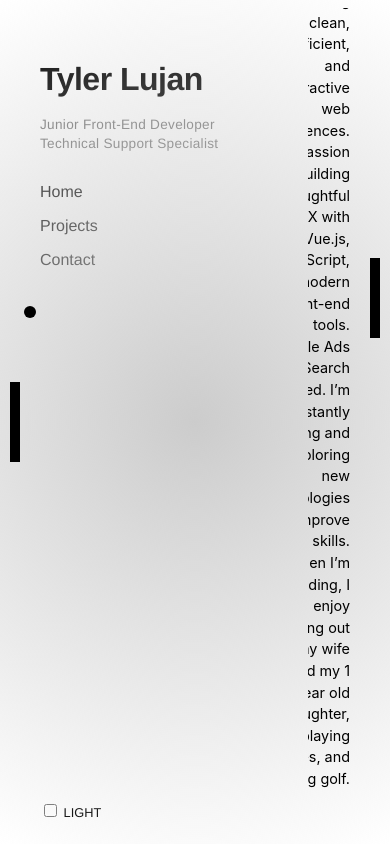
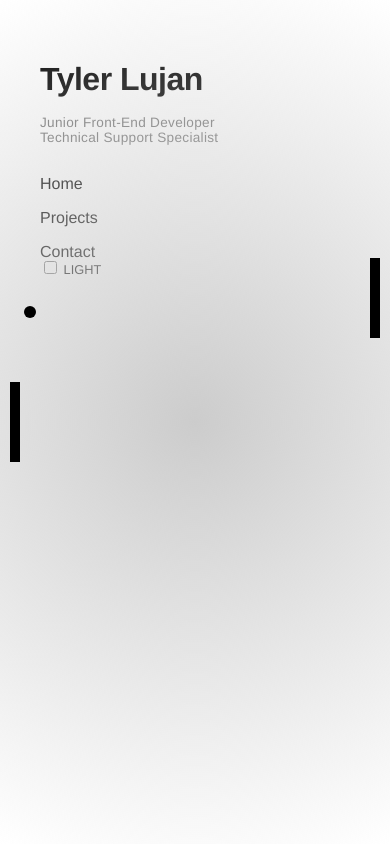
Before and after one commit to t-lujan/tyler-portfolio, a Vue app: page / in a window 390 px wide. Shown: the top 856 px of the page. Built offline with nearby package versions, Linux system fonts and the light colour scheme; a web font is replaced by a local one.

Commit message:
Mobile layout fixes: collapse sidebar, box-sizing, theme toggle tweak

```diff
--- a/src/App.vue
+++ b/src/App.vue
@@ -1,6 +1,7 @@
 <template>
-  <div :class="theme" class="app">
+  <div class="app">
     <div :class="['grid', { 'mobile-grid': isMobile && route.name !== 'Home' }]">
+      <!-- ───────────── LEFT (sidebar / header) ───────────── -->
       <div class="left">
         <h1>Tyler Lujan</h1>
         <p class="role">
@@ -15,6 +16,7 @@
             <li><router-link to="/contact">Contact</router-link></li>
           </ul>
         </nav>
+
         <div class="theme-toggle">
           <label>
             <input type="checkbox" v-model="isDark" />
@@ -23,6 +25,7 @@
         </div>
       </div>
 
+      <!-- ───────────── RIGHT (page outlet) ───────────── -->
       <div class="right">
         <router-view />
       </div>
@@ -31,53 +34,77 @@
 </template>
 
 <script setup>
-import { ref, watch } from 'vue'
+import { ref, watch, onMounted, onBeforeUnmount } from 'vue'
 import { useRoute } from 'vue-router'
 
+/* ── routing ── */
 const route = useRoute()
 
+/* ── dark / light toggle ── */
 const isDark = ref(false)
-const theme = ref('light')
 watch(isDark, () => {
-  theme.value = isDark.value ? 'dark' : 'light'
-  document.body.className = theme.value
+  // preserve any existing body classes
+  document.body.classList.toggle('dark', isDark.value)
 })
 
-const isMobile = /Mobi|Android|iPhone|iPad/i.test(navigator.userAgent)
+/* ── mobile detection (live) ── */
+const isMobile = ref(false)
+function checkMobile () {
+  isMobile.value =
+    /Mobi|Android|iPhone|iPad/i.test(navigator.userAgent) ||
+    window.innerWidth <= 768
+}
+
+onMounted(() => {
+  checkMobile()
+  window.addEventListener('resize', checkMobile)
+})
+onBeforeUnmount(() => window.removeEventListener('resize', checkMobile))
 </script>
 
 <style scoped>
+/* ═══════════════════════════════════════════════════════ */
+/*  GLOBAL / RESET  */
+/* ═══════════════════════════════════════════════════════ */
+*, *::before, *::after {
+  box-sizing: border-box;
+}
 
-html, body {
+html,
+body {
   margin: 0;
   padding: 0;
   height: 100%;
   width: 100%;
-  overflow-x: hidden; /* 🔧 prevent horizontal scroll */
-  box-sizing: border-box;
+  overflow-x: hidden;   /* stop rogue horizontal scroll */
 }
 
+/* ═══════════════════════════════════════════════════════ */
+/*  APP WRAPPER  */
+/* ═══════════════════════════════════════════════════════ */
 .app {
   font-family: 'Helvetica Neue', sans-serif;
+  width: 100%;         /* avoid 100vw scrollbar gap */
   height: 100vh;
-  width: 100vw;
-  overflow-x: hidden;
+  display: flex;
+  justify-content: center;
+  align-items: center;
   overflow-y: auto;
-  display: flex;
 }
 
-.dark {
-  background-color: #111;
-  color: white;
+/* ═══════════════════════════════════════════════════════ */
+/*  GRID LAYOUT  */
+/* ═══════════════════════════════════════════════════════ */
+.grid {
+  display: grid;
+  grid-template-columns: 300px 1fr; /* desktop two-col */
+  width: 100%;
+  max-width: 1280px;
+  height: 100%;
+  margin: 0 auto;
 }
 
-.grid {
-  display: grid;
-  grid-template-columns: 300px 1fr;
-  width: 100%;
-  height: 100%;
-}
-
+/* LEFT SIDEBAR / HEADER */
 .left {
   display: flex;
   flex-direction: column;
@@ -86,13 +113,14 @@ html, body {
   position: relative;
 }
 
+/* RIGHT CONTENT PANE */
 .right {
   position: relative;
   overflow: hidden;
   height: 100%;
 }
 
-/* ✂ header styles */
+/* ─── typography ─── */
 h1 {
   font-weight: 600;
   font-size: 2rem;
@@ -107,7 +135,7 @@ h1 {
   letter-spacing: 0.3px;
 }
 
-/* ✂ nav styles */
+/* ─── nav ─── */
 nav ul {
   list-style: none;
   padding: 0;
@@ -141,6 +169,7 @@ nav a:hover::after {
   width: 100%;
 }
 
+/* ─── theme toggle ─── */
 .theme-toggle {
   position: absolute;
   bottom: 2rem;
@@ -148,19 +177,19 @@ nav a:hover::after {
   font-size: 0.8rem;
 }
 
+/* ═══════════════════════════════════════════════════════ */
+/*  MOBILE BREAKPOINT  */
+/* ═══════════════════════════════════════════════════════ */
+@media (max-width: 768px) {
+  /* collapse grid so no phantom 300 px col remains */
+  .grid {
+    grid-template-columns: 1fr;
+  }
 
-/* ✅ MOBILE FIXES */
-@media (max-width: 768px) {
-
-  .role {
-    font-size: 0.85rem;
-    line-height: 1.4;
-  }
   .mobile-grid {
     display: flex;
     flex-direction: column;
     width: 100%;
-    overflow-x: hidden;
   }
 
   .mobile-grid .left {
@@ -173,20 +202,18 @@ nav a:hover::after {
     display: flex;
     justify-content: center;
     gap: 1.5rem;
-    padding: 0;
     flex-wrap: wrap;
   }
 
   .mobile-grid .right {
     width: 100%;
     padding: 1rem;
-    overflow: visible;
+    overflow: visible; /* allow page scrolling */
   }
 
   .mobile-grid .theme-toggle {
     position: static;
     margin-top: 1rem;
-    text-align: center;
   }
 }
 </style>
```
